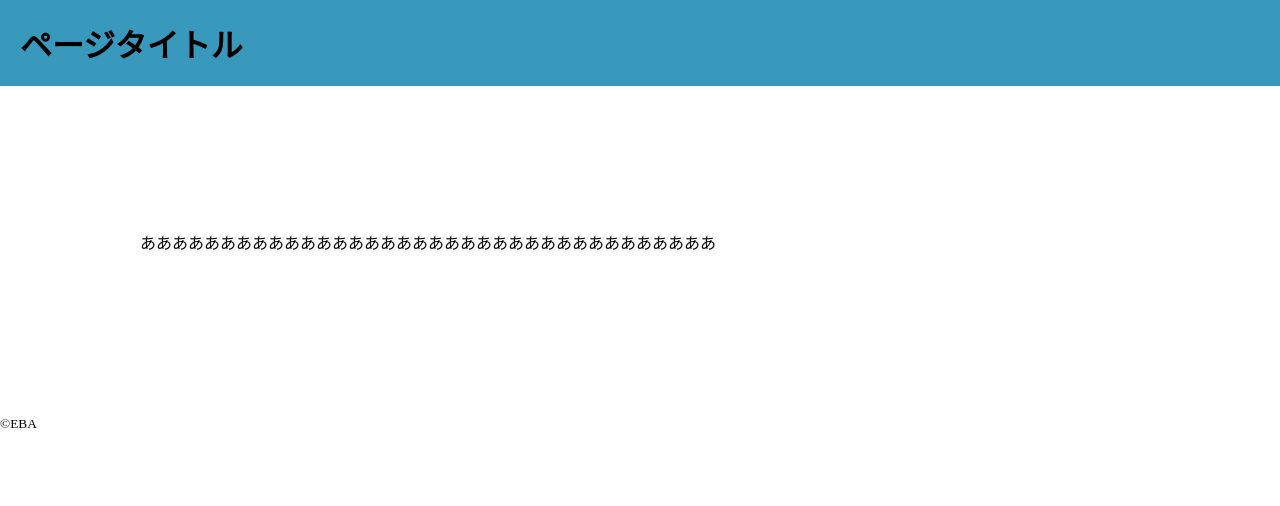
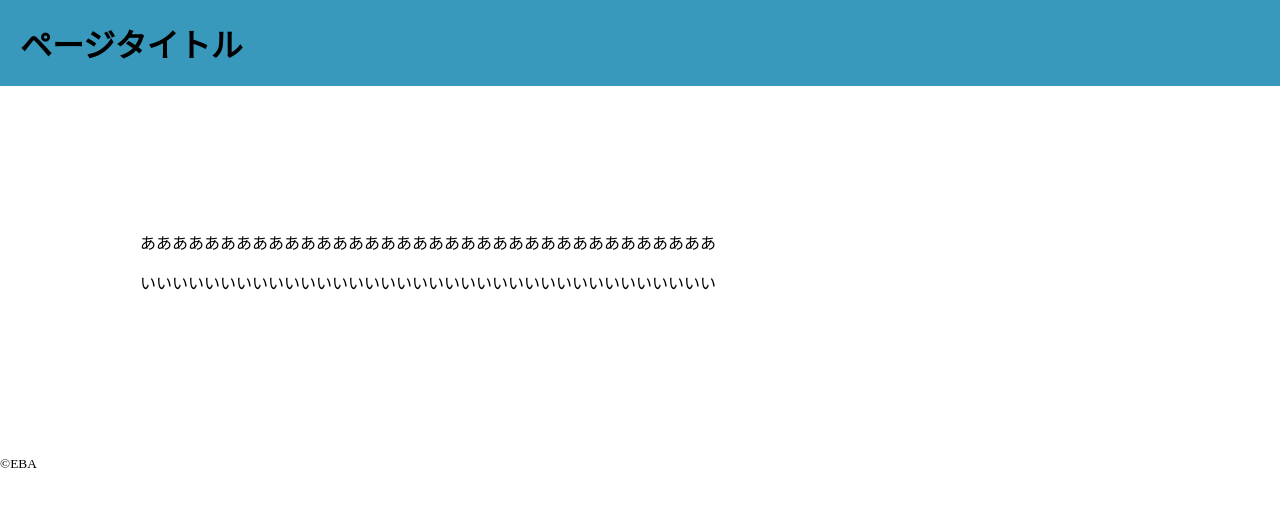
Before and after one commit to ebatraining/watanabe, a plain HTML site: page index.html in a window 1280 px wide. Drawn offline with Linux system fonts and the light colour scheme.

Commit message:
pタグで文言追加

```diff
--- a/index.html
+++ b/index.html
@@ -11,6 +11,7 @@
 	</header>
 	<main>
 		<p>ああああああああああああああああああああああああああああああああああああ</p>
+		<p>いいいいいいいいいいいいいいいいいいいいいいいいいいいいいいいいいいいい</p>
 	</main>
 	<footer>
 		<p><small>&copy;EBA</small></p>
```
